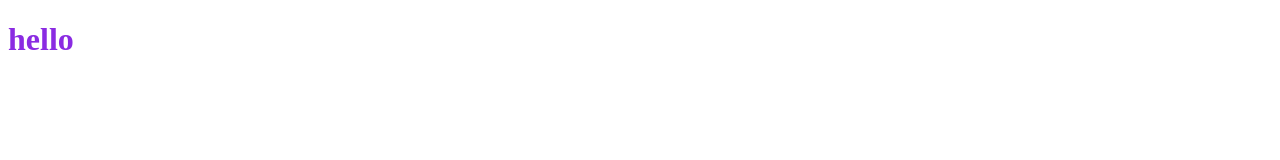
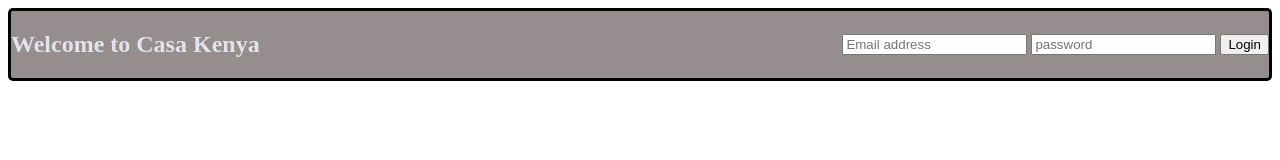
Before and after one commit to ntwigamartin/Casa-Kenya, a website: page Index.html in a window 1280 px wide. Drawn offline with Linux system fonts and the light colour scheme.

Commit message:
added html classes and navbar

```diff
--- a/Index.html
+++ b/Index.html
@@ -8,7 +8,19 @@
     <link rel="stylesheet" href="style.css">
 </head>
 <body>
-<h1>hello</h1>
+    <nav class="navBar">
+        <h1>Welcome to Casa Kenya</h1>
+        <form action="">
+            <input type="email" placeholder="Email address">
+            <input type="password" placeholder="password">
+            <input type="submit" value="Login">
+        </form>
+    </nav>
+    <div class="main-container">
+        <div class="homes-listing"></div>
+        <div class="display-homes-details"></div>
+        <div class="add-homes"></div>
+    </div>
     <script type="text/javascript" src="script.js" ></script>
 </body>
 </html>
--- a/script.js
+++ b/script.js
@@ -1 +1,4 @@
-console.log("hello");
+//load dom first
+document.addEventListener("DOMContentLoaded", (e)=>{
+
+})
--- a/style.css
+++ b/style.css
@@ -1,3 +1,20 @@
-h1{
-    color: blueviolet;
+.navBar {
+    display: flex;
+    background-color: rgb(150, 142, 142);
+    justify-content: space-between;
+    border: solid;
+    border-radius: 5px;
+    margin: auto;
 }
+
+h1 {
+    color: rgb(228, 226, 235);
+}
+
+form {
+    align-self: center;
+}
+
+.main-container {
+    display: flex;
+}
```
